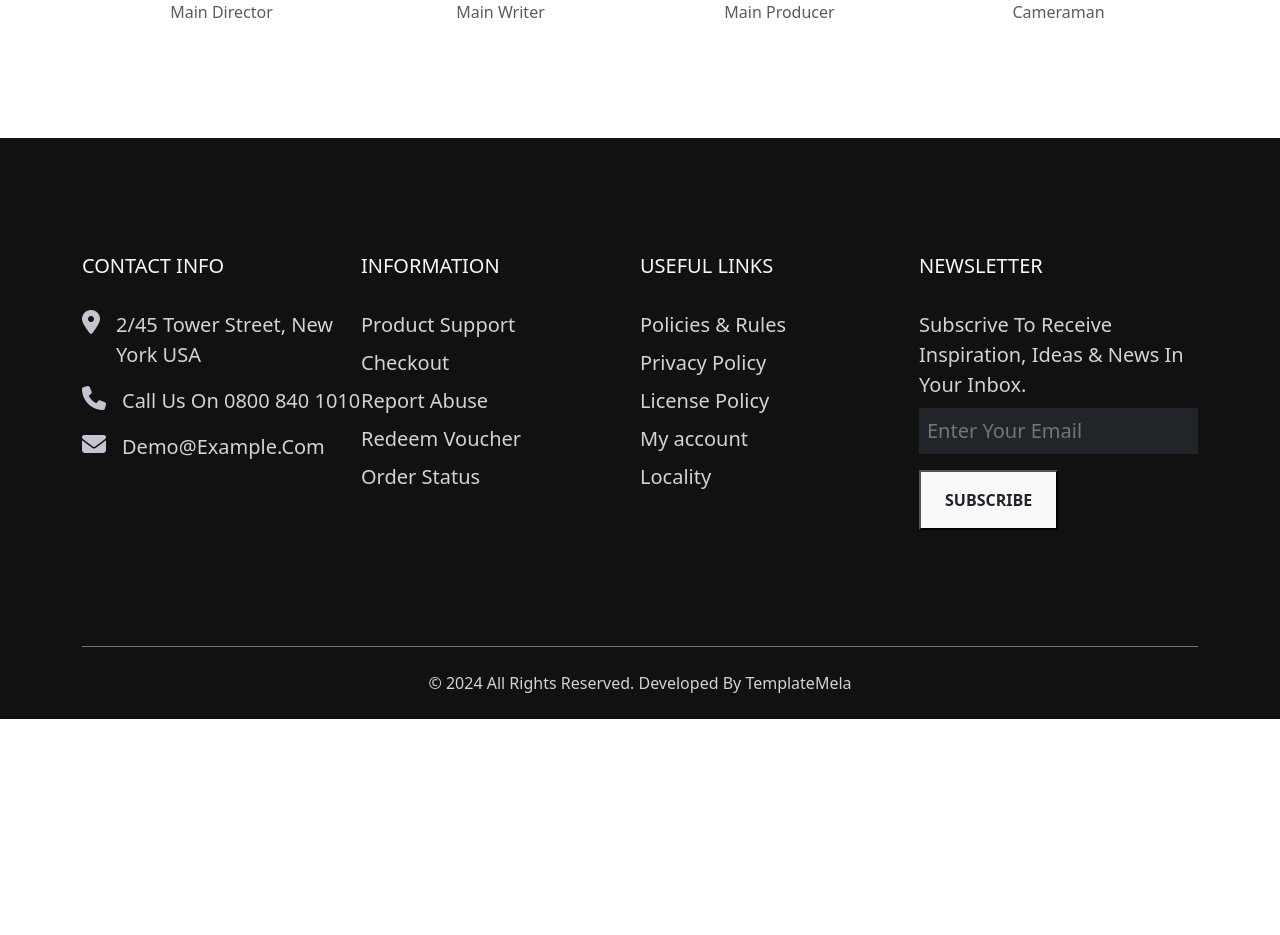
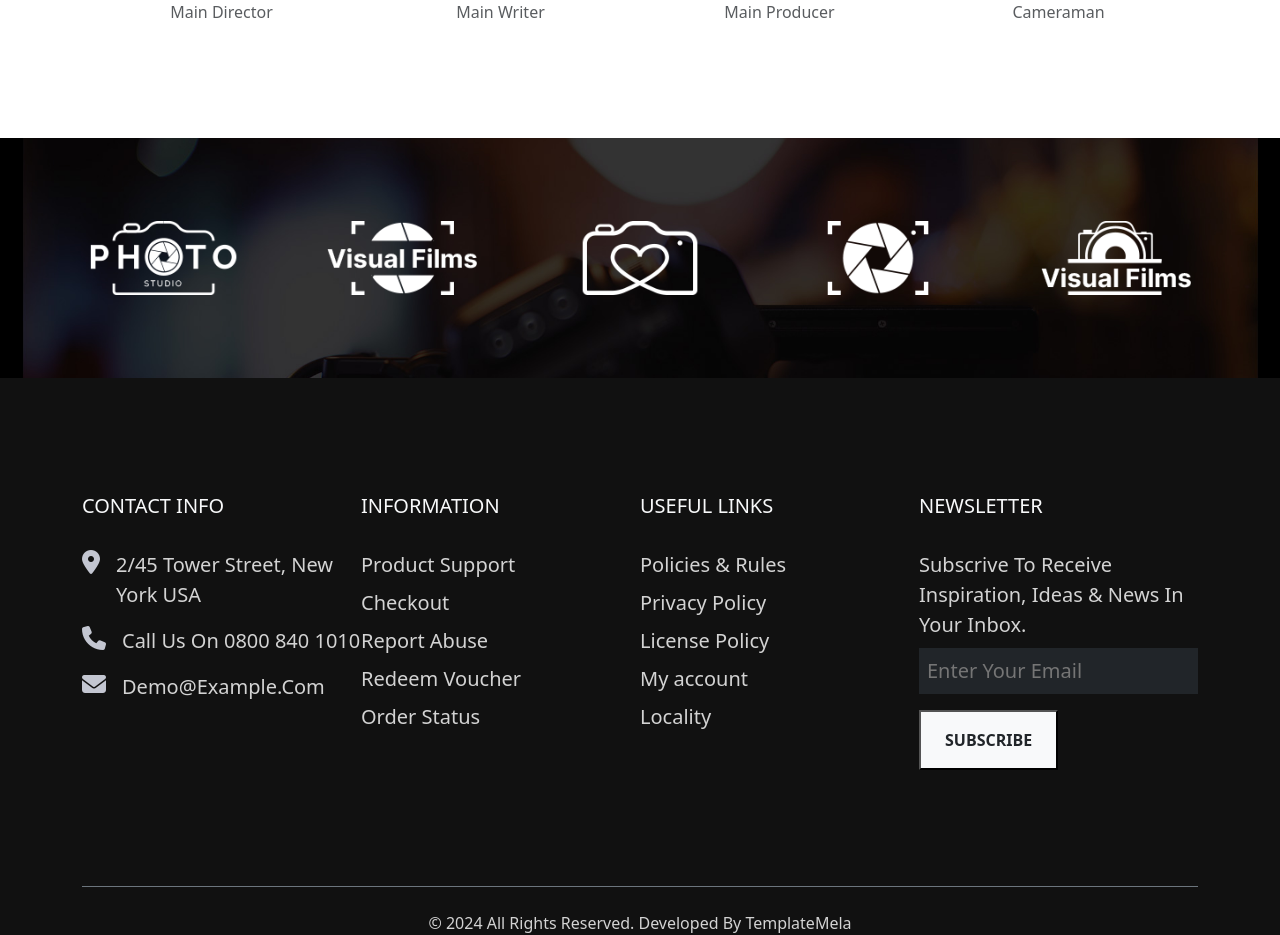
Before and after one commit to JordanRomagnoli/proj-html-vuejs, a Vue app: page /about in a window 1280 px wide. Shown: the part 2180-3115 px from the top of the page. Before the commit the page ends 2899 px from the top, so only its background shows below. Built offline with nearby package versions, Linux system fonts and the light colour scheme.

Commit message:
Add IconCarousell in AboutPage.vue

```diff
--- a/src/pages/AboutPage.vue
+++ b/src/pages/AboutPage.vue
@@ -1,5 +1,6 @@
 <script>
 import { store } from '../store';
+import IconCarousell from '../components/IconCarousell.vue';
 
 export default {
     data() {
@@ -47,7 +48,7 @@ export default {
         }
     },
     components: {
-
+        IconCarousell
     },
     methods: {
         getImagePath: function (imgPath) {
@@ -166,6 +167,10 @@ export default {
 
             </div>
         </section>
+
+        <section class="icon-swiper">
+            <IconCarousell />
+        </section>
     </div>
 </template>
 
```
